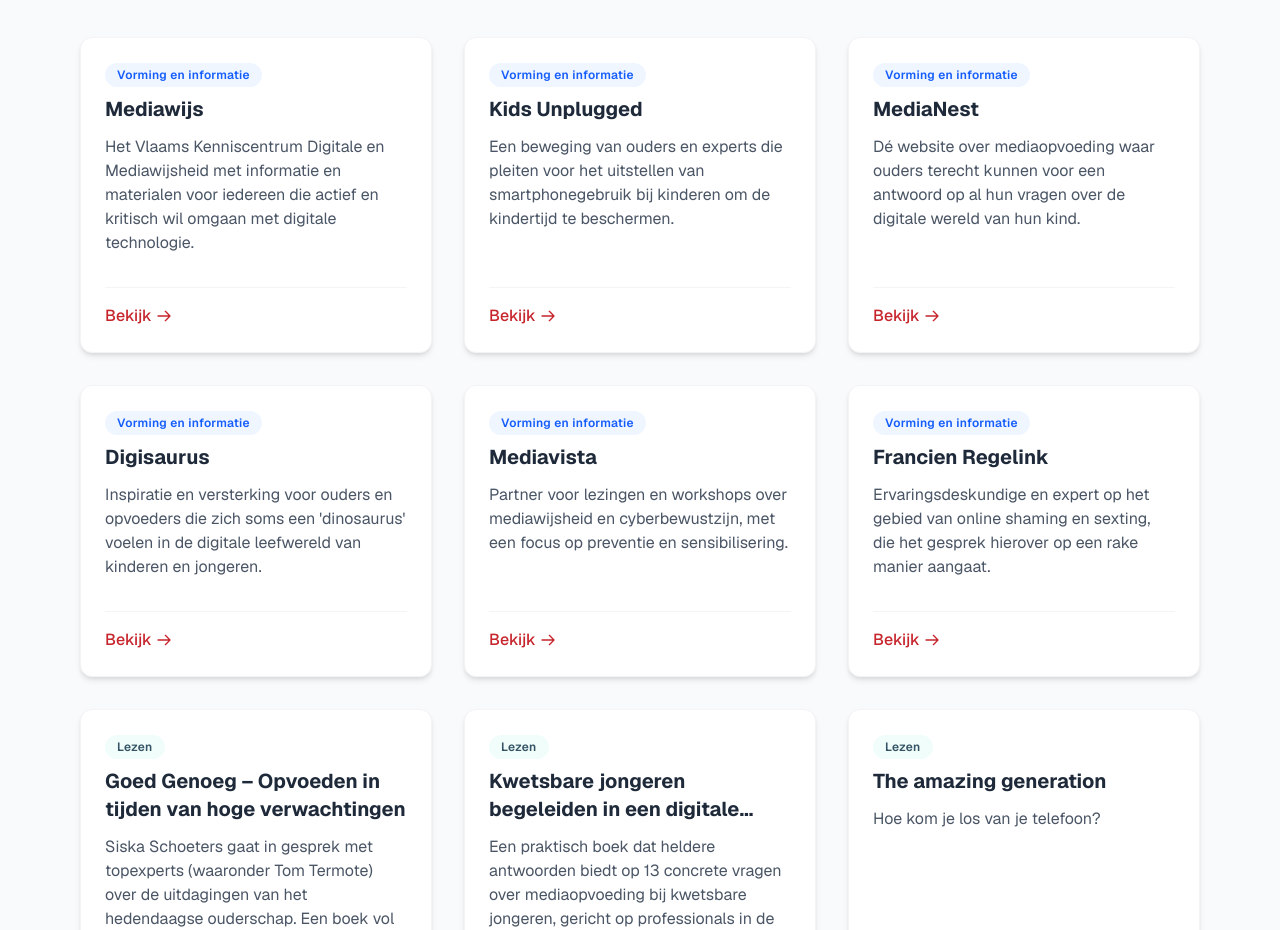
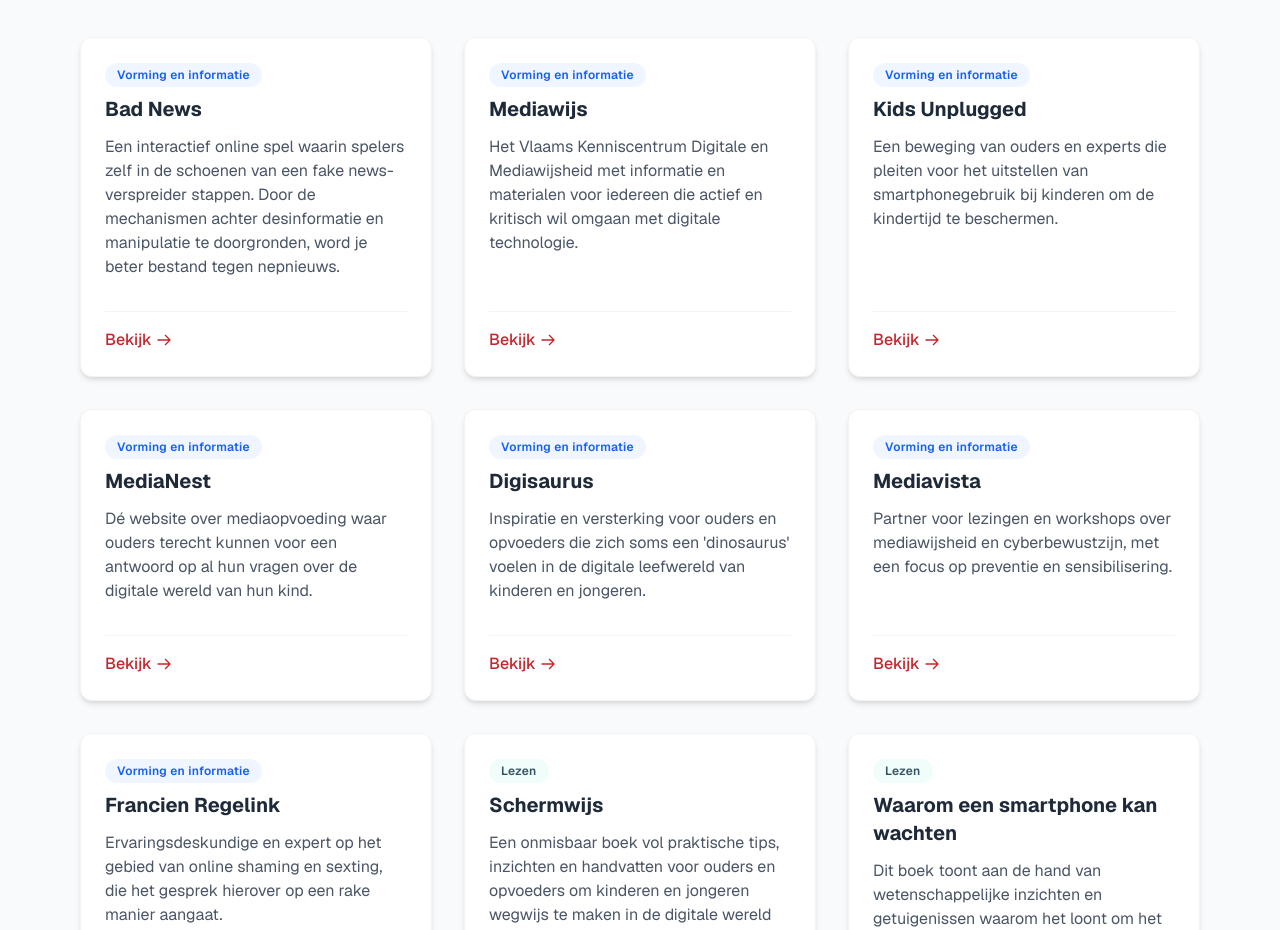
Before and after one commit to Termotaurus/Lezingen, a Next.js app in the folder website/: page /aanraders in a window 1280 px wide. Shown: the part 340-1270 px from the top of the page. Built offline with nearby package versions, Linux system fonts and the light colour scheme.

Commit message:
feat: add three new recommendations to the top of their categories on the aanraders page
Co-authored-by: Termotaurus <89079857+Termotaurus@users.noreply.github.com>

```diff
--- a/website/src/app/aanraders/page.tsx
+++ b/website/src/app/aanraders/page.tsx
@@ -9,6 +9,12 @@ interface RecommendationItem {
 }
 
 const recommendationItems: RecommendationItem[] = [
+  {
+    title: "Bad News",
+    description: "Een interactief online spel waarin spelers zelf in de schoenen van een fake news-verspreider stappen. Door de mechanismen achter desinformatie en manipulatie te doorgronden, word je beter bestand tegen nepnieuws.",
+    url: "https://www.getbadnews.com/nl",
+    category: "Vorming en informatie",
+  },
   {
     title: "Mediawijs",
     description: "Het Vlaams Kenniscentrum Digitale en Mediawijsheid met informatie en materialen voor iedereen die actief en kritisch wil omgaan met digitale technologie.",
@@ -44,6 +50,18 @@ const recommendationItems: RecommendationItem[] = [
     description: "Ervaringsdeskundige en expert op het gebied van online shaming en sexting, die het gesprek hierover op een rake manier aangaat.",
     url: "https://francienregelink.nl/",
     category: "Vorming en informatie",
+  },
+  {
+    title: "Schermwijs",
+    description: "Een onmisbaar boek vol praktische tips, inzichten en handvatten voor ouders en opvoeders om kinderen en jongeren wegwijs te maken in de digitale wereld en hen op te voeden tot bewuste mediagebruikers.",
+    url: "https://www.lannoo.com/nl-nl/gezin-relaties/schermwijs-9789059969346",
+    category: "Lezen",
+  },
+  {
+    title: "Waarom een smartphone kan wachten",
+    description: "Dit boek toont aan de hand van wetenschappelijke inzichten en getuigenissen waarom het loont om het smartphonegebruik bij jonge kinderen uit te stellen, met praktische tips om hiermee aan de slag te gaan.",
+    url: "https://www.borgerhoff-lamberigts.be/shop/boeken/waarom-een-smartphone-kan-wachten",
+    category: "Lezen",
   },
   {
     title: "Goed Genoeg – Opvoeden in tijden van hoge verwachtingen",
```
